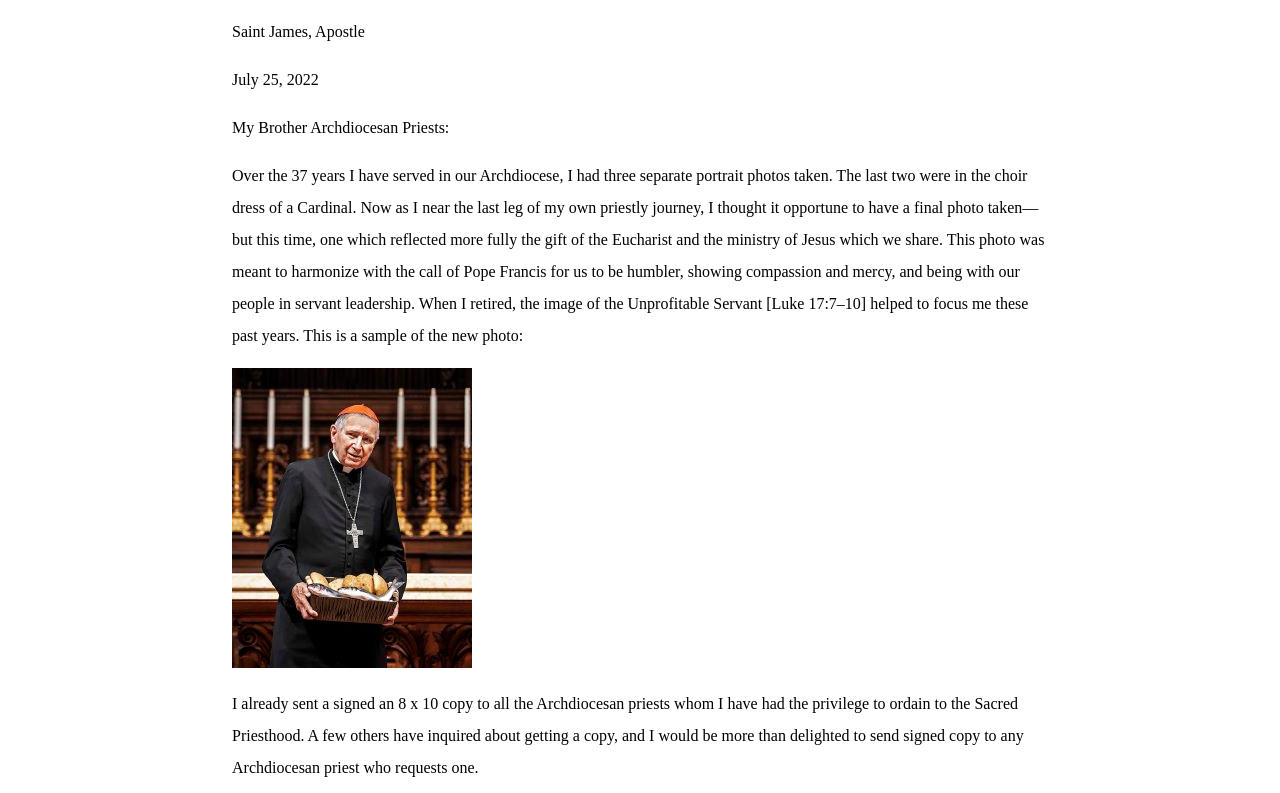
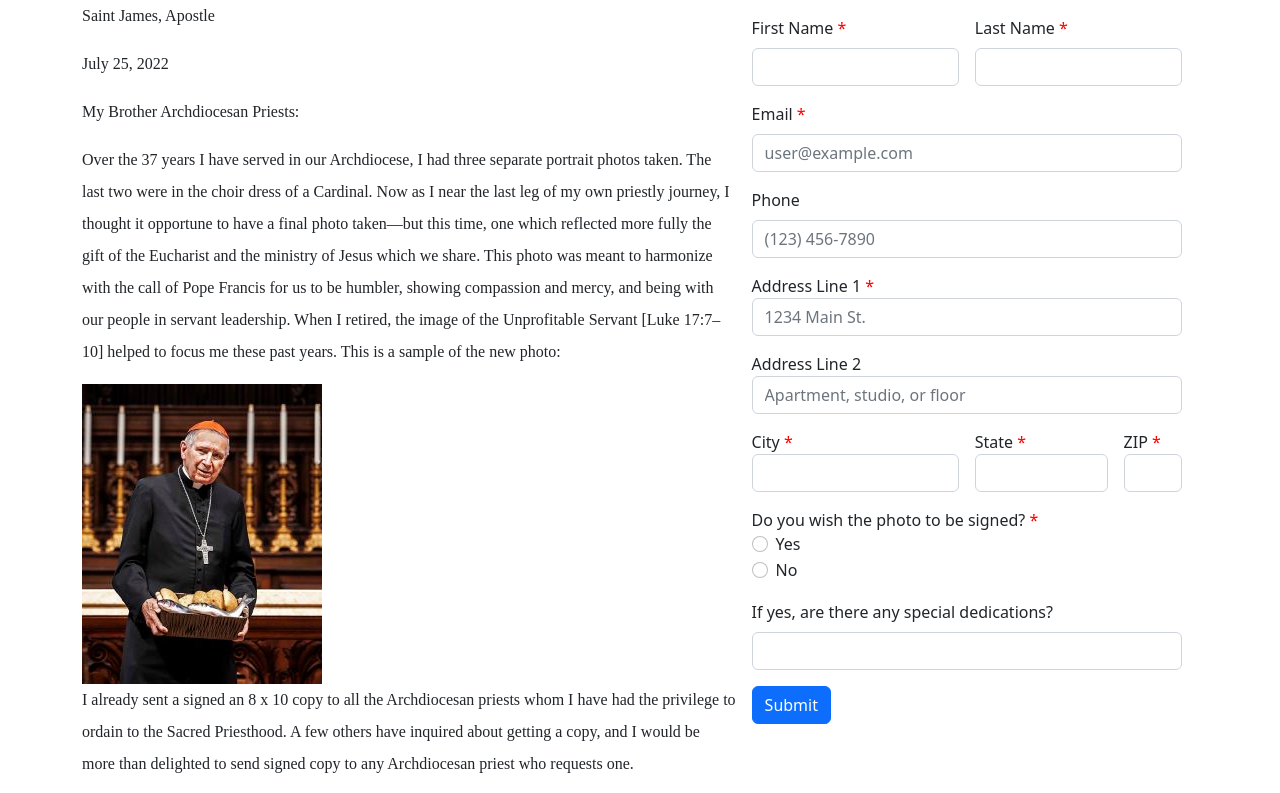
Before and after one commit to dev-tp/cardinal, a plain HTML site: page index.html in a window 1280 px wide. Shown: the top 793 px of the page. Drawn offline with nearby package versions, Linux system fonts and the light colour scheme.

Commit message:
Add form

```diff
--- a/index.html
+++ b/index.html
@@ -1,41 +1,59 @@
 <!DOCTYPE html>
 <html lang="en">
   <head>
+    <link
+      href="https://cdn.jsdelivr.net/npm/bootstrap@5.2.0/dist/css/bootstrap.min.css"
+      rel="stylesheet"
+      integrity="sha384-gH2yIJqKdNHPEq0n4Mqa/HGKIhSkIHeL5AyhkYV8i59U5AR6csBvApHHNl/vI1Bx"
+      crossorigin="anonymous"
+    />
     <meta charset="UTF-8" />
     <style>
       body {
+        display: flex;
+      }
+      form {
+        align-self: flex-start;
+        position: sticky;
+        top: 0;
+        width: 40%;
+      }
+      .letter {
         font-family: 'Times New Roman', Times, serif;
-        margin: auto;
-        width: 8.5in;
+        line-height: 2;
+        padding-right: 1rem;
+        width: 60%;
       }
-      p {
-        line-height: 2;
+      .required {
+        color: #f00;
       }
     </style>
     <title>Cardinal's Last Portrait Picture</title>
   </head>
-  <body>
+  <body class="container">
+    <div class="letter">
       <p>Saint James, Apostle</p>
       <p>July 25, 2022</p>
       <p>My Brother Archdiocesan Priests:</p>
       <p>
         Over the 37 years I have served in our Archdiocese, I had three separate
-      portrait photos taken. The last two were in the choir dress of a Cardinal.
-      Now as I near the last leg of my own priestly journey, I thought it
-      opportune to have a final photo taken—but this time, one which reflected
-      more fully the gift of the Eucharist and the ministry of Jesus which we
-      share. This photo was meant to harmonize with the call of Pope Francis for
-      us to be humbler, showing compassion and mercy, and being with our people
-      in servant leadership. When I retired, the image of the Unprofitable
-      Servant [Luke 17:7&ndash;10] helped to focus me these past years. This is
-      a sample of the new photo:
+        portrait photos taken. The last two were in the choir dress of a
+        Cardinal. Now as I near the last leg of my own priestly journey, I
+        thought it opportune to have a final photo taken—but this time, one
+        which reflected more fully the gift of the Eucharist and the ministry of
+        Jesus which we share. This photo was meant to harmonize with the call of
+        Pope Francis for us to be humbler, showing compassion and mercy, and
+        being with our people in servant leadership. When I retired, the image
+        of the Unprofitable Servant [Luke 17:7&ndash;10] helped to focus me
+        these past years. This is a sample of the new photo:
       </p>
       <img src="sample.jpg" alt="Sample" />
       <p>
         I already sent a signed an 8 x 10 copy to all the Archdiocesan priests
         whom I have had the privilege to ordain to the Sacred Priesthood. A few
         others have inquired about getting a copy, and I would be more than
-      delighted to send signed copy to any Archdiocesan priest who requests one.
+        delighted to send signed copy to any Archdiocesan priest who requests
+        one.
       </p>
       <p>
         Please complete the attached form and return to me. Please indicate how
@@ -47,5 +65,127 @@
       <p>Fraternally yours in Christ,</p>
       <br />
       <p>Cardinal Roger Mahony</p>
+    </div>
+    <form class="row g-3">
+      <div class="col-md-6">
+        <label class="form-label" for="first-name"
+          >First Name <span class="required">*</span></label
+        >
+        <input
+          class="form-control"
+          id="first-name"
+          name="first-name"
+          required
+          type="text"
+        />
+      </div>
+      <div class="col-md-6">
+        <label class="form-label" for="last-name"
+          >Last Name <span class="required">*</span></label
+        >
+        <input
+          class="form-control"
+          id="last-name"
+          name="last-name"
+          required
+          type="text"
+        />
+      </div>
+      <div class="col-md-12">
+        <label class="form-label" for="email"
+          >Email <span class="required">*</span></label
+        >
+        <input
+          class="form-control"
+          id="email"
+          name="email"
+          placeholder="user@example.com"
+          required
+          type="email"
+        />
+      </div>
+      <div class="col-md-12">
+        <label class="form-label" for="phone">Phone</label>
+        <input
+          class="form-control"
+          id="phone"
+          name="phone"
+          placeholder="(123) 456-7890"
+          type="tel"
+        />
+      </div>
+      <div class="col-md-12">
+        <label for="address-line-1"
+          >Address Line 1 <span class="required">*</span>
+        </label>
+        <input
+          class="form-control"
+          id="address-line-1"
+          name="address-line-1"
+          placeholder="1234 Main St."
+          type="text"
+        />
+      </div>
+      <div class="col-md-12">
+        <label for="address-line-2">Address Line 2</label>
+        <input
+          class="form-control"
+          id="address-line-2"
+          name="address-line-2"
+          placeholder="Apartment, studio, or floor"
+          type="text"
+        />
+      </div>
+      <div class="col-md-6">
+        <label for="city">City <span class="required">*</span></label>
+        <input class="form-control" type="text" name="city" id="city" />
+      </div>
+      <div class="col-md-4">
+        <label for="state">State <span class="required">*</span></label>
+        <input class="form-control" type="text" name="state" id="state" />
+      </div>
+      <div class="col-md-2">
+        <label for="zip-code">ZIP <span class="required">*</span></label>
+        <input class="form-control" id="zip-code" name="zip-code" type="text" />
+      </div>
+      <div class="col-md-12">
+        <label for="signed-copy"
+          >Do you wish the photo to be signed?
+          <span class="required">*</span>
+        </label>
+        <div class="form-check">
+          <input
+            class="form-check-input"
+            id="signed-copy-yes"
+            name="signed-copy"
+            type="radio"
+          />
+          <label class="form-check-label" for="signed-copy-yes">Yes</label>
+        </div>
+        <div class="form-check">
+          <input
+            class="form-check-input"
+            id="signed-copy-no"
+            name="signed-copy"
+            type="radio"
+          />
+          <label class="form-check-label" for="signed-copy-no">No</label>
+        </div>
+      </div>
+      <div class="col-md-12">
+        <label class="form-label" for="special-dedications"
+          >If yes, are there any special dedications?</label
+        >
+        <input
+          class="form-control"
+          id="special-dedications"
+          name="special-dedications"
+          type="text"
+        />
+      </div>
+      <div class="col-12">
+        <input class="btn btn-primary" type="button" value="Submit" />
+      </div>
+    </form>
   </body>
 </html>
```
Lines whose indentation alone changed are shown as unchanged.
